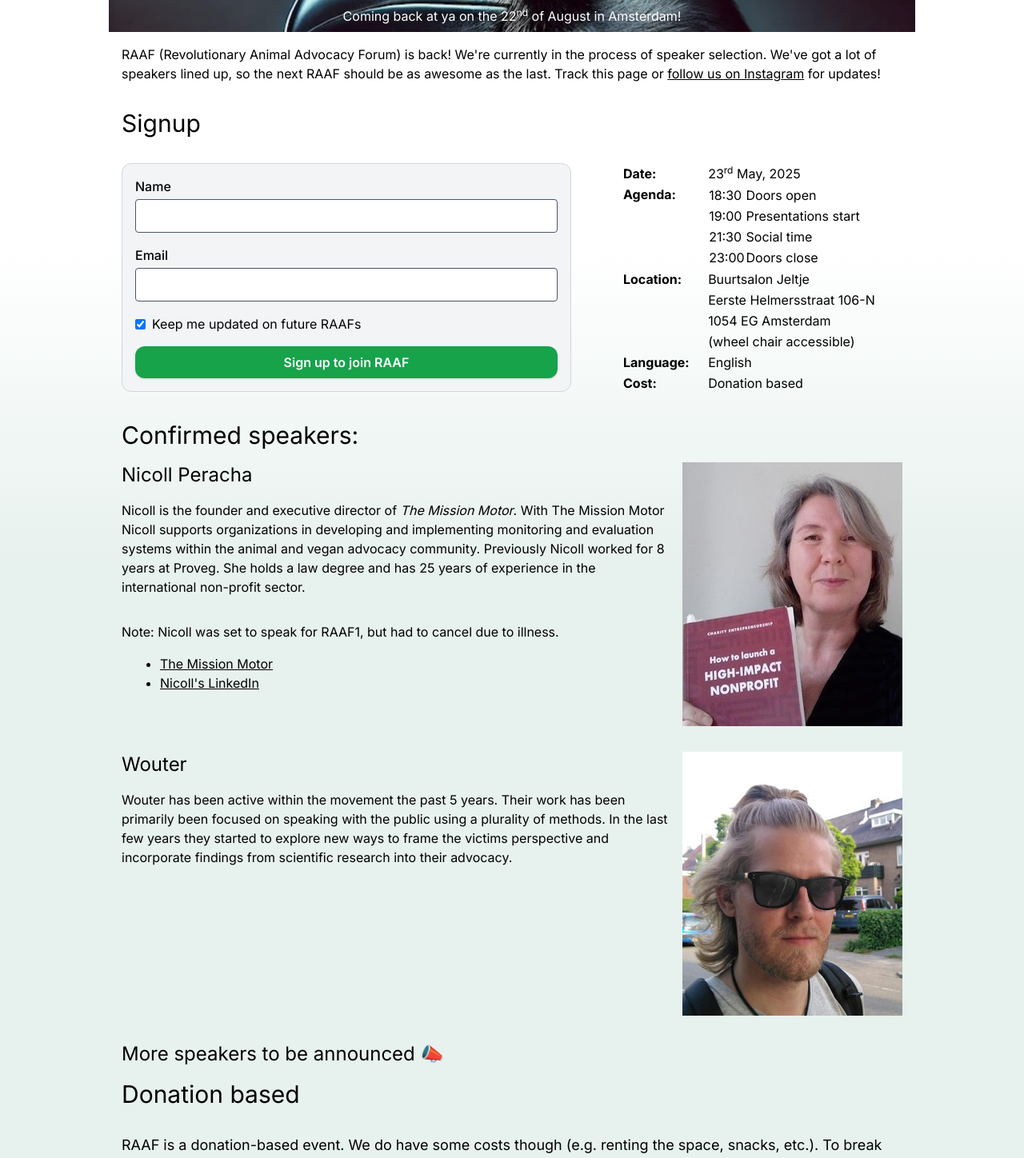
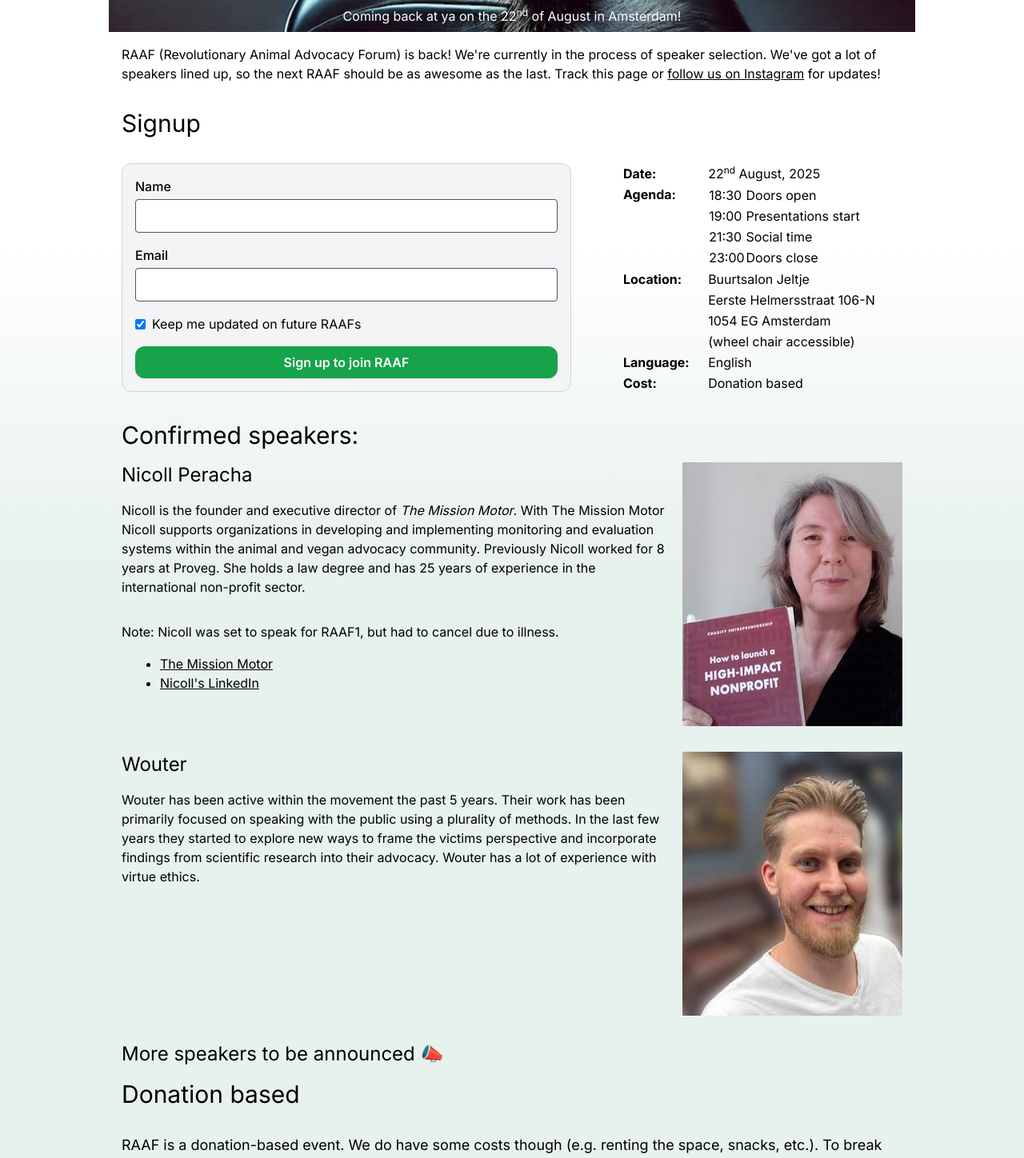
Before and after one commit to veganfuture/veganfuture.org, a Next.js app: page /raaf/2 in a window 1280 px wide. Shown: the part 290-1738 px from the top of the page at 80% size. Built offline with nearby package versions, Linux system fonts and the light colour scheme.

Commit message:
raaf2: update photo wouter and date mistake

```diff
--- a/app/raaf/2/page.tsx
+++ b/app/raaf/2/page.tsx
@@ -81,7 +81,7 @@ export default function RAAF2() {
                   <strong>Date:</strong>
                 </td>
                 <td>
-                  23<sup>rd</sup> May, 2025
+                  22<sup>nd</sup> August, 2025
                 </td>
               </tr>
               <tr>
@@ -196,14 +196,15 @@ export default function RAAF2() {
           <span className="text-2xl">Wouter</span>
           <p className="py-4">
             Wouter has been active within the movement the past 5 years. Their
-            work has been primarily been focused on speaking with the public
-            using a plurality of methods. In the last few years they started to
-            explore new ways to frame the victims perspective and incorporate
-            findings from scientific research into their advocacy.
+            work has been primarily focused on speaking with the public using a
+            plurality of methods. In the last few years they started to explore
+            new ways to frame the victims perspective and incorporate findings
+            from scientific research into their advocacy. Wouter has a lot of
+            experience with virtue ethics.
           </p>
         </div>
         <Image
-          src={"/raaf2/remco.jpg"}
+          src={"/raaf2/wouter.jpg"}
           width={275}
           height={330}
           alt="Picture of Remco"
```
Also changed, not shown: public/raaf2/remco.jpg (deleted), public/raaf2/wouter.jpg (added).
